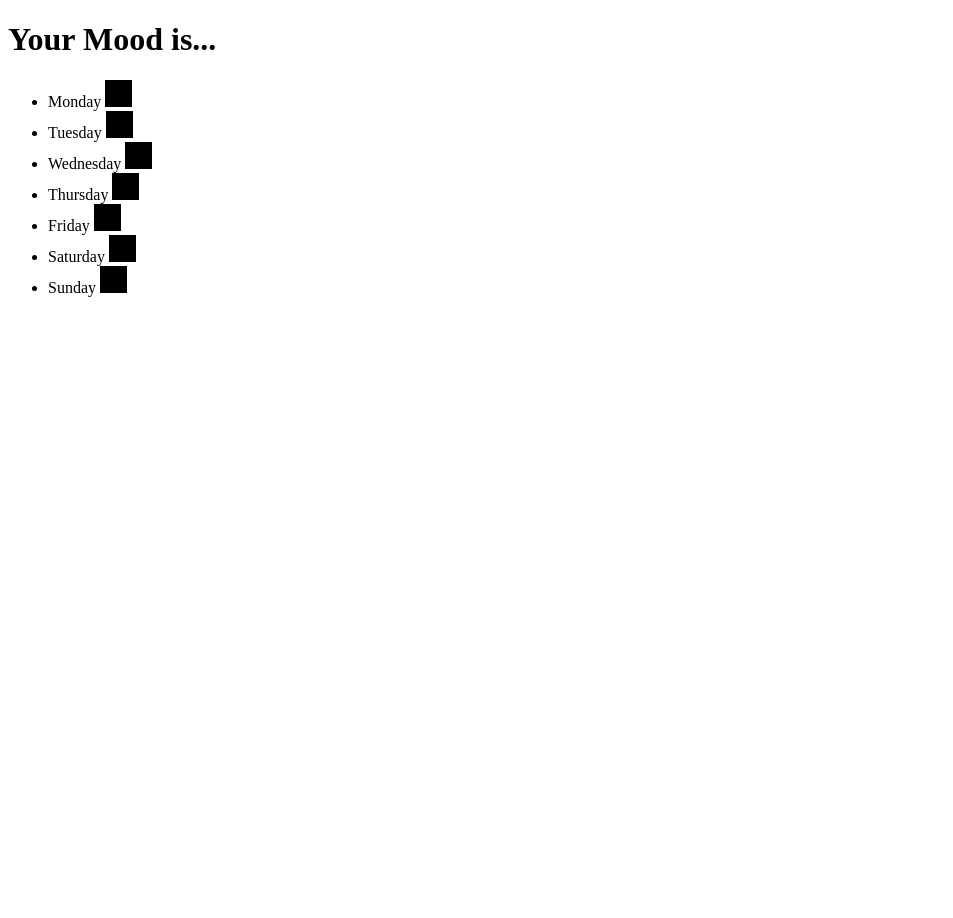
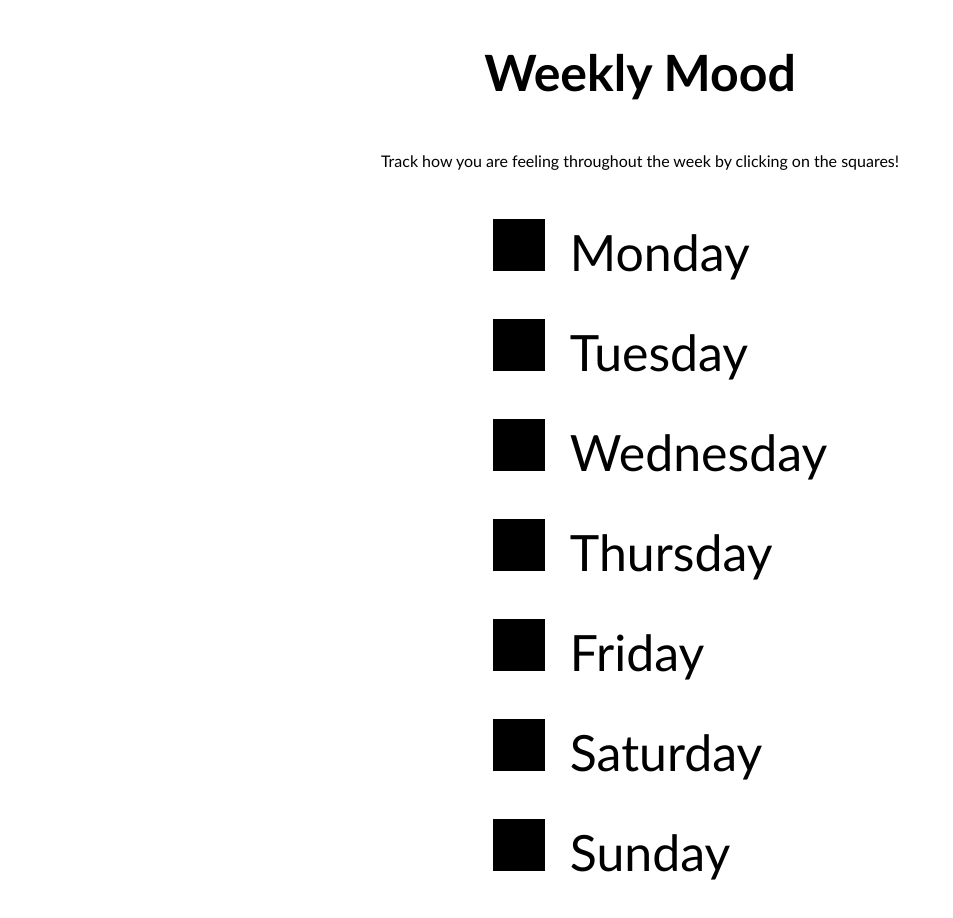
Before and after one commit to RaihanAhmed9238/emotune, a plain HTML site: page mood/mood.html in a window 1280 px wide. Shown: the whole page, without its empty margins (0-953 px from the left). Before the commit the page ends 800 px from the top, so only its background shows below. Drawn offline with Linux system fonts and the light colour scheme.

Commit message:
weekly mood

```diff
--- a/mood/mood.css
+++ b/mood/mood.css
@@ -1,7 +1,32 @@
+body {
+    font-family:'Trebuchet MS', 'Lucida Sans Unicode', 'Lucida Grande', 'Lucida Sans', Arial, sans-serif;
+}
+
+/* Title */
+h1 {
+    font-size: 50px;
+}
+
+/* Days of Week */
+li {
+    font-size: 50px;
+    line-height: 100px;
+    list-style: none;
+}
+
+/* Layout */
+.layout {
+    display: flex;
+    justify-content: center;
+    align-items: center;
+    flex-flow: column;
+}
+
 /* Square */
 .square {
-    width: 25px;
-    height: 25px;
+    margin-right: 25px;
+    width: 50px;
+    height: 50px;
     display: inline-block;
     background: black;
     border-color: black;
--- a/mood/mood.html
+++ b/mood/mood.html
@@ -6,15 +6,16 @@
   </head>
   <body>
     <div class = "layout">
-      <h1>Your Mood is...</h1>
+      <h1>Weekly Mood</h1>
+      <p> Track how you are feeling throughout the week by clicking on the squares! </p>
       <ul>
-          <li>Monday <div class="square"></div></li>
-          <li>Tuesday <div class="square"></div></li>
-          <li>Wednesday <div class="square"></div></li>
-          <li>Thursday <div class="square"></div></li>
-          <li>Friday <div class="square"></div></li>
-          <li>Saturday <div class="square"></div></li>
-          <li>Sunday <div class="square"></div></li>
+          <li><div class="square"></div>Monday</li>
+          <li><div class="square"></div>Tuesday</li>
+          <li><div class="square"></div>Wednesday</li>
+          <li><div class="square"></div>Thursday</li>
+          <li><div class="square"></div>Friday</li>
+          <li><div class="square"></div>Saturday</li>
+          <li><div class="square"></div>Sunday</li>
       </ul>
       <script src="mood.js"></script>
     </div>
```
